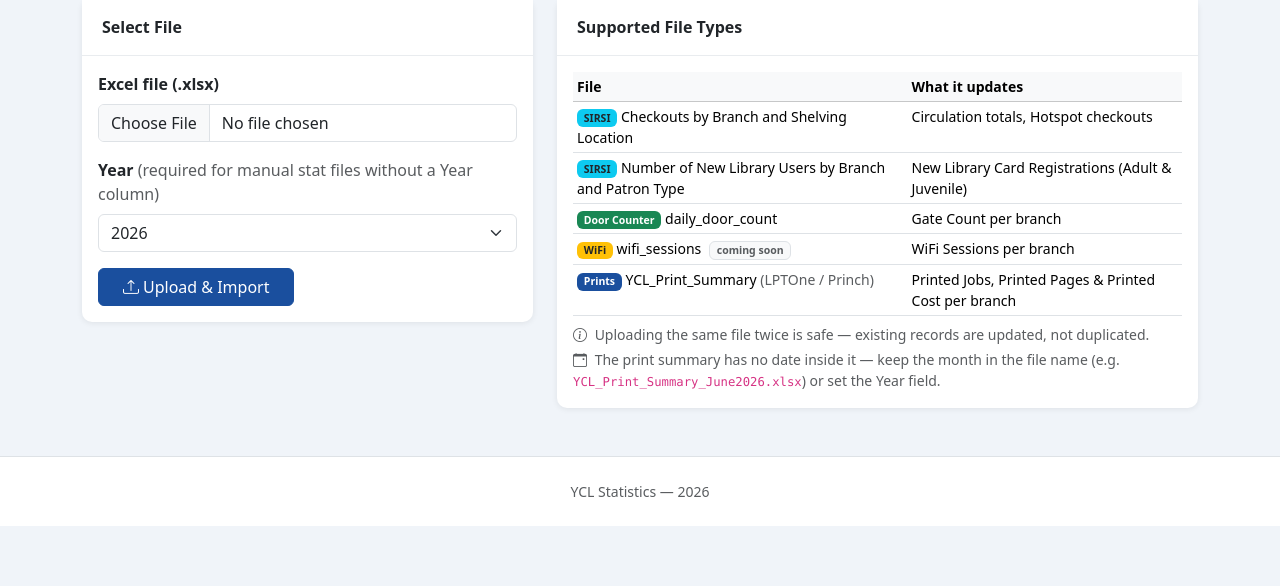
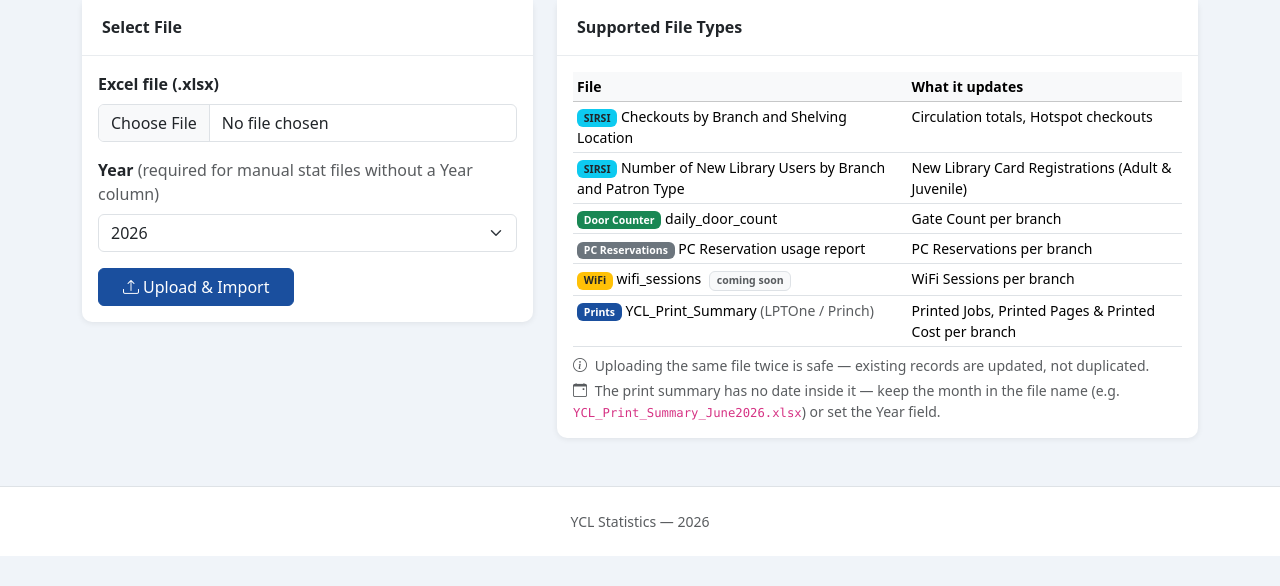
Before and after one commit to mdcasa/librarystats-ycl, a Flask app: page /upload in a window 1280 px wide. Shown: the part 170-756 px from the top of the page. Run offline with Flask 3, Linux system fonts and the light colour scheme; a user stored in the database is signed in.

Commit message:
Document PC Reservations in the Upload Data supported file types
import_pc_reservations() has existed for a while but was never listed
on the upload page, so staff had no way to know it was supported.

```diff
--- a/templates/upload.html
+++ b/templates/upload.html
@@ -53,6 +53,10 @@
             <tr>
               <td><span class="badge bg-success text-white">Door Counter</span> daily_door_count</td>
               <td>Gate Count per branch</td>
+            </tr>
+            <tr>
+              <td><span class="badge bg-secondary text-white">PC Reservations</span> PC Reservation usage report</td>
+              <td>PC Reservations per branch</td>
             </tr>
             <tr>
               <td><span class="badge bg-warning text-dark">WiFi</span> wifi_sessions <span class="badge bg-light text-muted border ms-1">coming soon</span></td>
```
